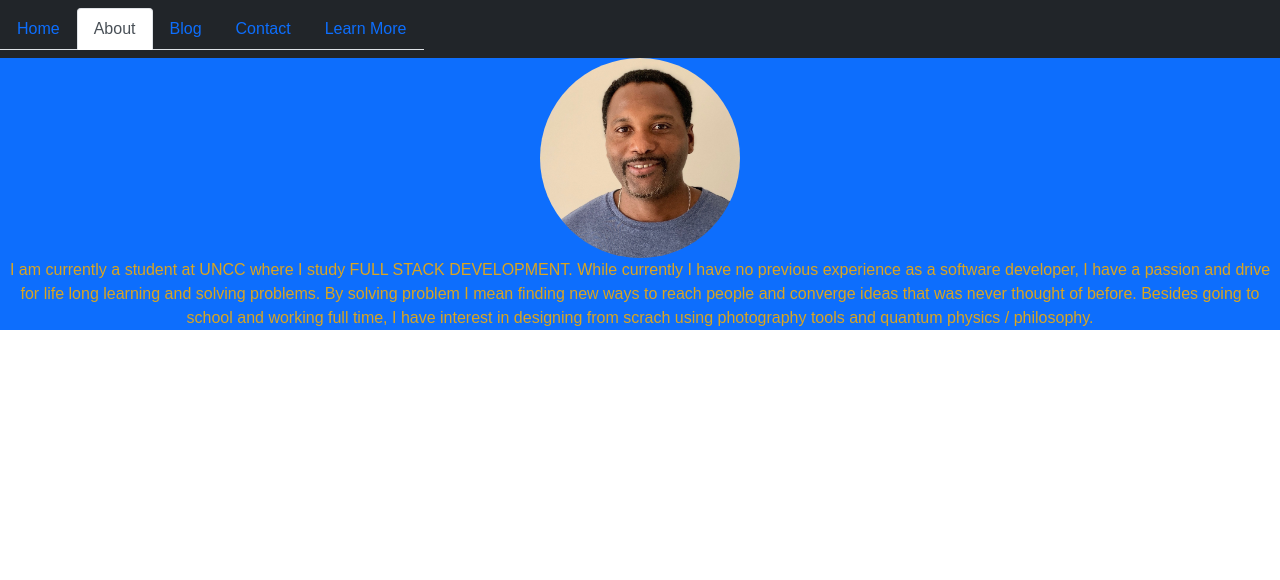
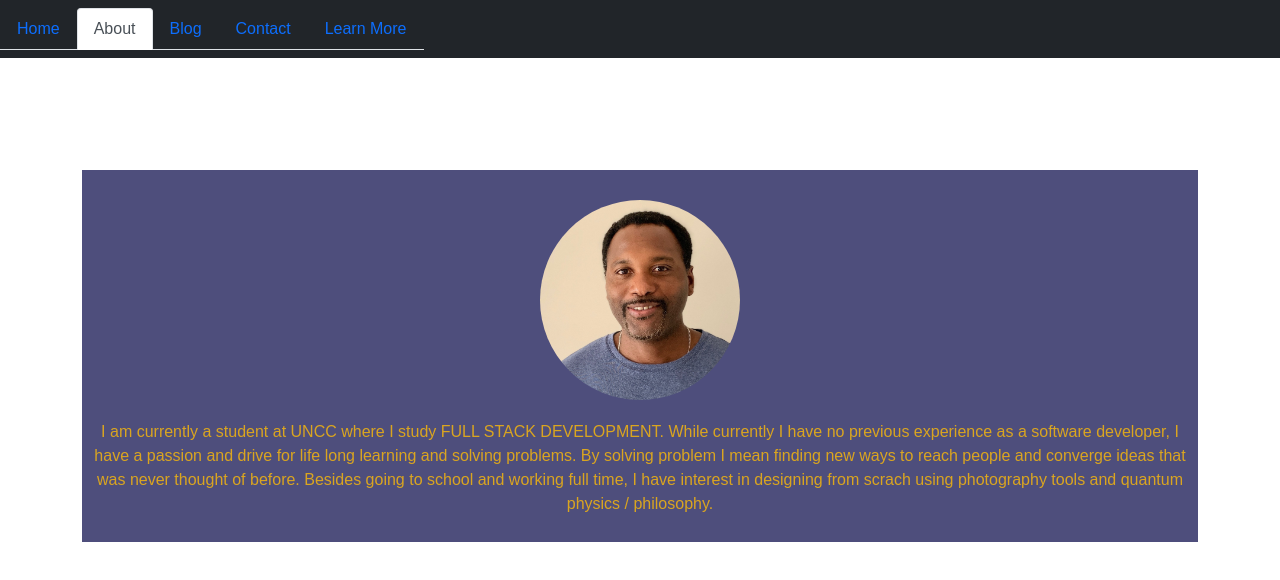
Before and after one commit to luvkil/react-portfolio, a React (Create React App) app in the folder portfolio/: page /about in a window 1280 px wide. Shown: the top 580 px of the page. Built offline with nearby package versions, Linux system fonts and the light colour scheme.

Commit message:
made adjustments to secondHome.js. styling background-color etc

```diff
--- a/portfolio/src/components/NavTabs.js
+++ b/portfolio/src/components/NavTabs.js
@@ -1,5 +1,7 @@
 import React from "react";
 import { Link, useLocation } from "react-router-dom";
+import "./style.css";
+
 import Button from 'react-bootstrap/Button';
 
 
--- a/portfolio/src/components/pages/About.js
+++ b/portfolio/src/components/pages/About.js
@@ -1,11 +1,12 @@
 import React from "react";
+import "../style.css";
 
 function About(props) {
   return (
 
 
 
-    <div className = "profile bg-primary">
+    <div className = "container">
         {props.children}
     </div>
 
--- a/portfolio/src/components/pages/Home.js
+++ b/portfolio/src/components/pages/Home.js
@@ -1,5 +1,5 @@
 import React from "react";
-import "../style.css"
+import "../style.css";
 
 function Home() {
   return (
--- a/portfolio/src/components/style.css
+++ b/portfolio/src/components/style.css
@@ -82,13 +82,17 @@ body{
 }
 .image-2-p{
     border-radius:50% ;
+    padding: 20px;
 }
 
 .profile{
-    color:white;
+
     text-align: center;
     color:goldenrod;
-    background-color:rgb(25,25,112);
+    background-color:rgb(78, 78, 124);
+    margin-top: 10%;
+    padding: 10px;
+
 }
 
 
@@ -101,7 +105,7 @@ body{
     color: goldenrod;
 }
 
-nav{
+navbar{
   display: flex;
-  justify-content: flex-start;
+  justify-content: center;
 }
--- a/portfolio/src/secondPages/secondHome.js
+++ b/portfolio/src/secondPages/secondHome.js
@@ -6,7 +6,8 @@ import "../components/style.css";
 
 function secondHome() {
   return (
-    <About>
+    <About className="">
+      <section className="profile">
           <div className = "image-2-p">
           <img src={profileImage} className="image-2" alt="profile"/>
 
@@ -23,7 +24,7 @@ function secondHome() {
 
       </p>
       </div>
-
+    </section>
 
   </About>
   );
```
